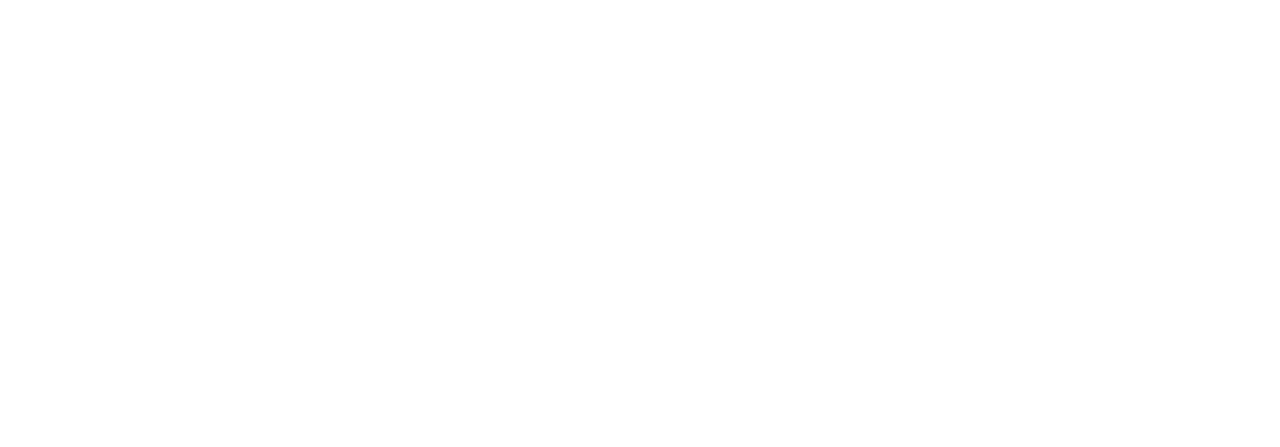
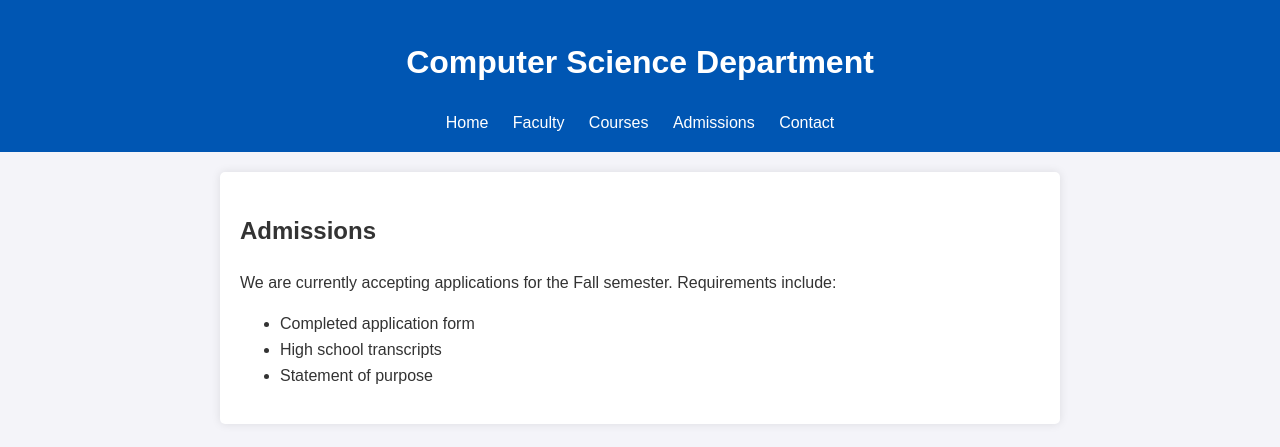
Before and after one commit to muhammad5125/University-Department-Website, a plain HTML site: page src/admissions.html in a window 1280 px wide. Drawn offline with Linux system fonts and the light colour scheme.

Commit message:
all html codes

```diff
--- a/src/admissions.html
+++ b/src/admissions.html
@@ -1 +1,30 @@
 <!DOCTYPE html>
+<html lang="en">
+<head>
+  <meta charset="UTF-8">
+  <meta name="viewport" content="width=device-width, initial-scale=1.0">
+  <title>Admissions</title>
+  <link rel="stylesheet" href="styles.css">
+</head>
+<body>
+  <header>
+    <h1>Computer Science Department</h1>
+    <nav>
+      <a href="index.html">Home</a>
+      <a href="faculty.html">Faculty</a>
+      <a href="courses.html">Courses</a>
+      <a href="admissions.html">Admissions</a>
+      <a href="contact.html">Contact</a>
+    </nav>
+  </header>
+  <main>
+    <h2>Admissions</h2>
+    <p>We are currently accepting applications for the Fall semester. Requirements include:</p>
+    <ul>
+      <li>Completed application form</li>
+      <li>High school transcripts</li>
+      <li>Statement of purpose</li>
+    </ul>
+  </main>
+</body>
+</html>
--- a/src/styles.css
+++ b/src/styles.css
@@ -1,44 +1,34 @@
 body {
   font-family: Arial, sans-serif;
+  line-height: 1.6;
   margin: 0;
   padding: 0;
-    line-height: 1.6;
+  background-color: #f4f4f9;
+  color: #333;
 }
 
 header {
-    background: #333;
+  background-color: #0056b3;
   color: #fff;
   padding: 1rem 0;
   text-align: center;
 }
 
-nav ul {
-    list-style: none;
-    padding: 0;
-}
-
-nav ul li {
-    display: inline;
+nav a {
+  color: #fff;
   margin: 0 10px;
-}
-
-nav ul li a {
-    color: #fff;
   text-decoration: none;
 }
 
-main {
-    padding: 2rem;
-    max-width: 800px;
-    margin: auto;
+nav a:hover {
+  text-decoration: underline;
 }
 
-footer {
-    background: #333;
-    color: #fff;
-    text-align: center;
-    padding: 1rem 0;
-    position: fixed;
-    bottom: 0;
-    width: 100%;
+main {
+  padding: 20px;
+  max-width: 800px;
+  margin: 20px auto;
+  background-color: #fff;
+  border-radius: 5px;
+  box-shadow: 0 0 10px rgba(0, 0, 0, 0.1);
 }
```
Also changed, not shown: src/contact.html (+26 -0 lines), src/courses.html (+28 -0 lines), src/faculty.html (+28 -0 lines), src/index.html (+8 -15 lines), 1 other file. Lines whose indentation alone changed are shown as unchanged.
